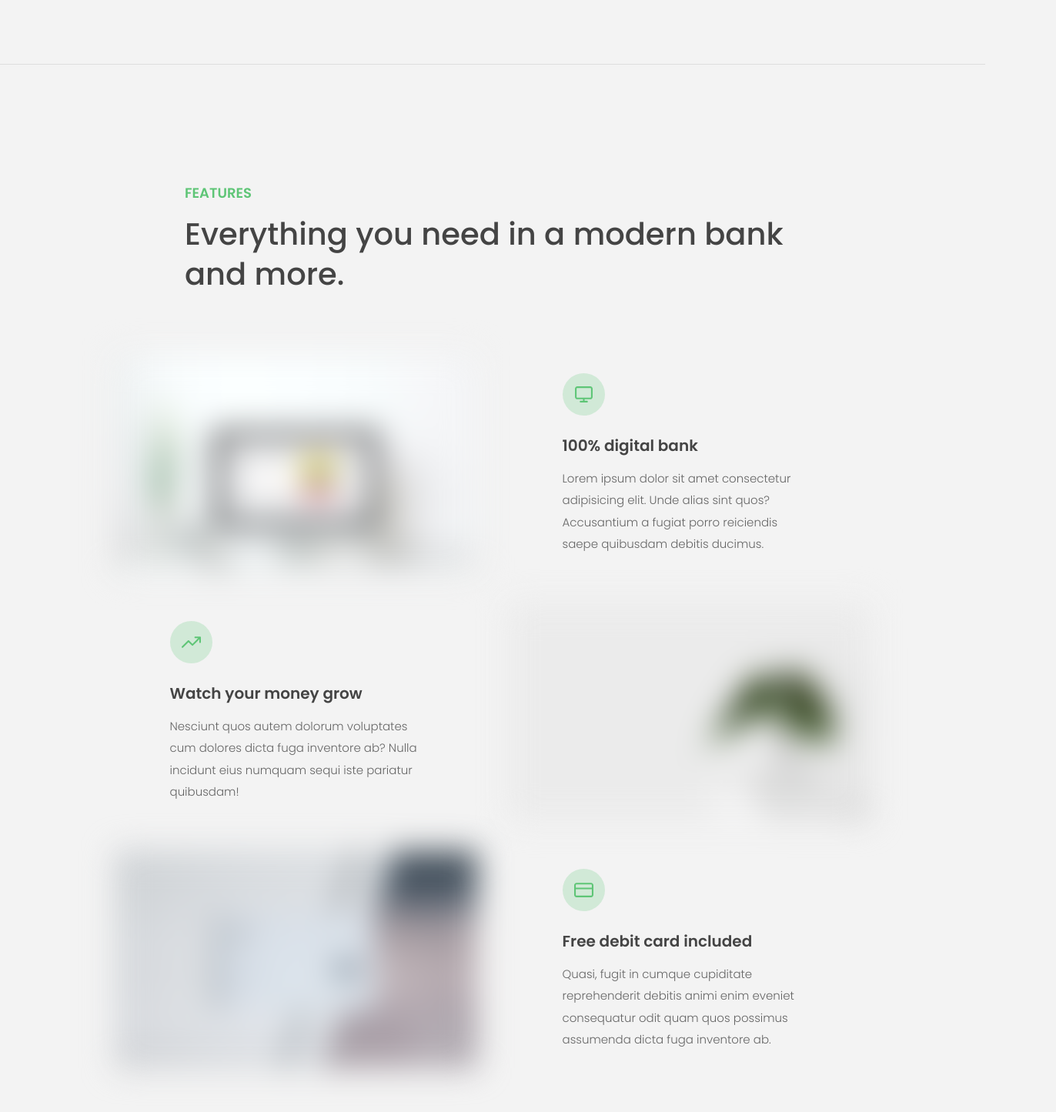
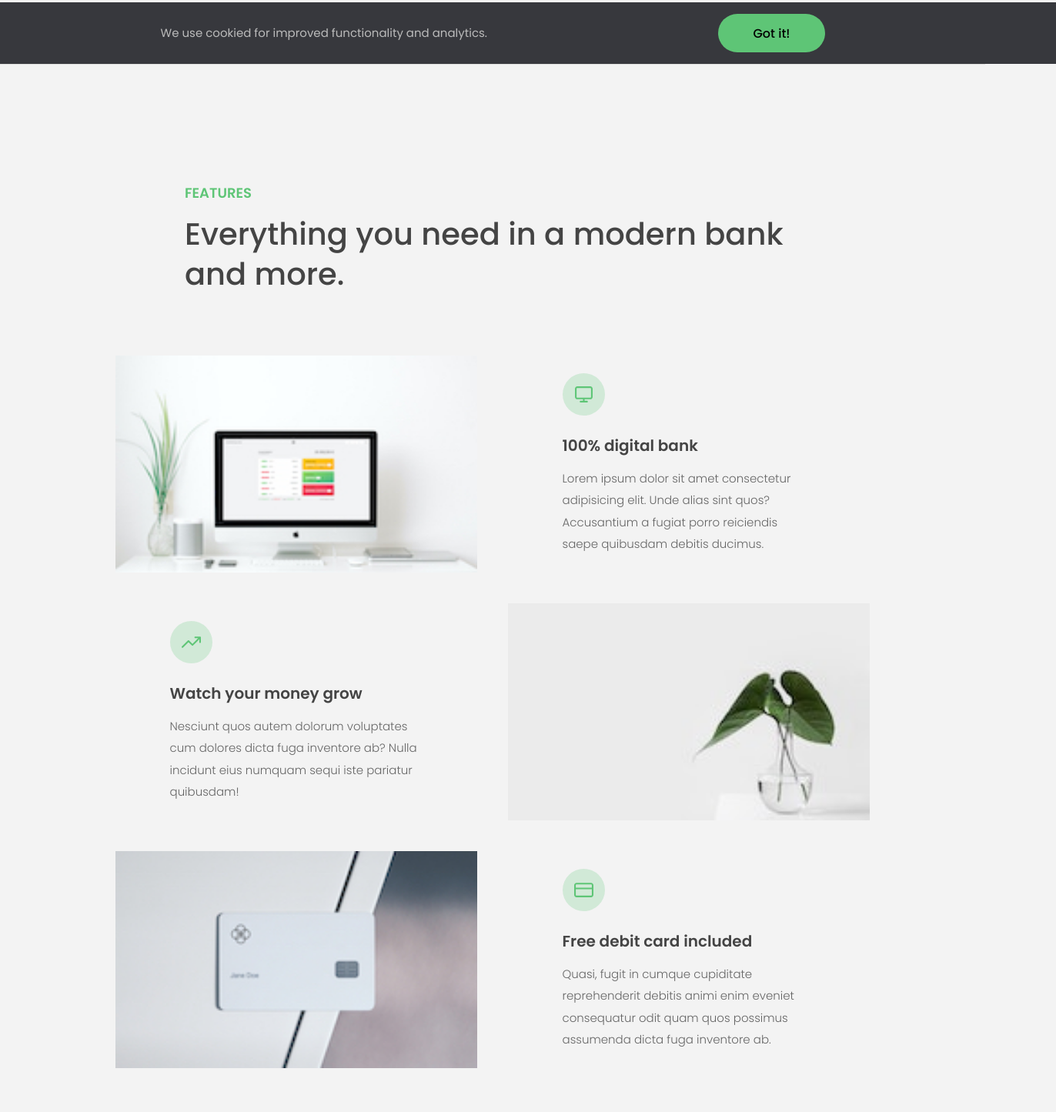
Before and after one commit to sahinyasasi/js-basics, a plain HTML site: page advanced Dom/index.html in a window 1280 px wide. Shown: the part 717-2162 px from the top of the page at 77% size, 1372 px wide, since content can reach past the window. Drawn offline with Linux system fonts and the light colour scheme.

Commit message:
modern events and eventhandlers

```diff
--- a/advanced Dom/index.html
+++ b/advanced Dom/index.html
@@ -71,7 +71,7 @@
           src="img/digital-lazy.jpg"
           data-src="img/digital.jpg"
           alt="Computer"
-          class="features__img lazy-img"
+          class="features__img"
         />
         <div class="features__feature">
           <div class="features__icon">
@@ -104,14 +104,14 @@
           src="img/grow-lazy.jpg"
           data-src="img/grow.jpg"
           alt="Plant"
-          class="features__img lazy-img"
+          class="features__img"
         />
 
         <img
           src="img/card-lazy.jpg"
           data-src="img/card.jpg"
           alt="Credit card"
-          class="features__img lazy-img"
+          class="features__img"
         />
         <div class="features__feature">
           <div class="features__icon">
--- a/advanced Dom/script.js
+++ b/advanced Dom/script.js
@@ -213,9 +213,6 @@ const slider = function () {
 };
 slider();
 
-// Event handlers
-btnRight.addEventListener('click', nextSlide);
-btnLeft.addEventListener('click', prevSlide);
 /////////////////////////////////////////////////////////////////////////////////////////////////////////////////
 
 /////////////////////////////////////////////////////////////////////////////////////////////////////////////////
@@ -367,3 +364,16 @@ console.log(h1.parentElement.children);
 [...h1.parentElement.children].forEach(function(el) {
     if (el !== h1) el.style.transform = 'scale(0.5)';
 });*/
+
+/*document.addEventListener('DOMContentLoaded', function (e) {
+  console.log('ok', e);
+});
+
+window.addEventListener('load', function (e) {
+  console.log('Page fully loaded', e);
+});
+window.addEventListener('beforeunload', function (e) {
+  e.preventDefault();
+  console.log(e);
+  e.returnValue = '';
+});*/
```
